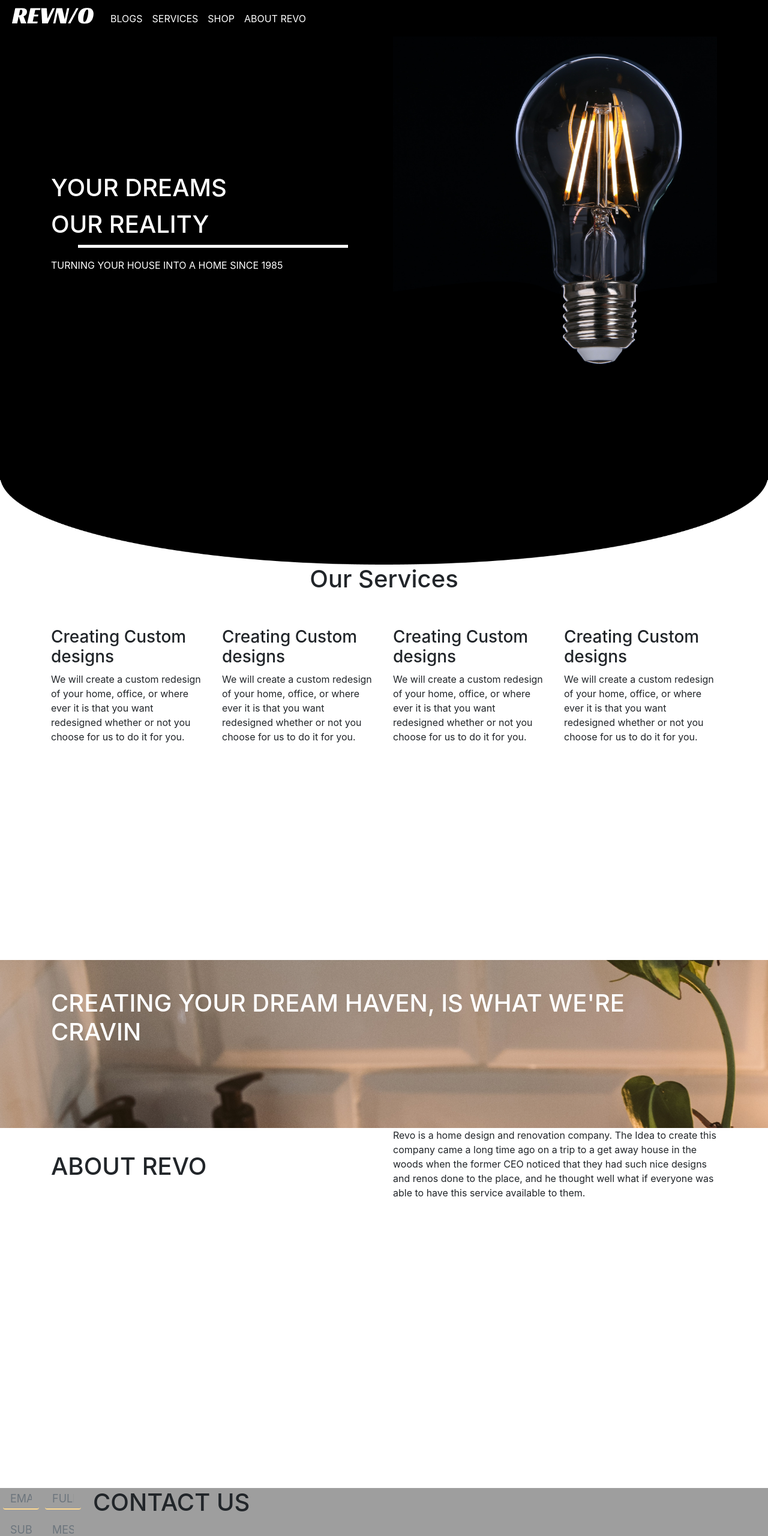
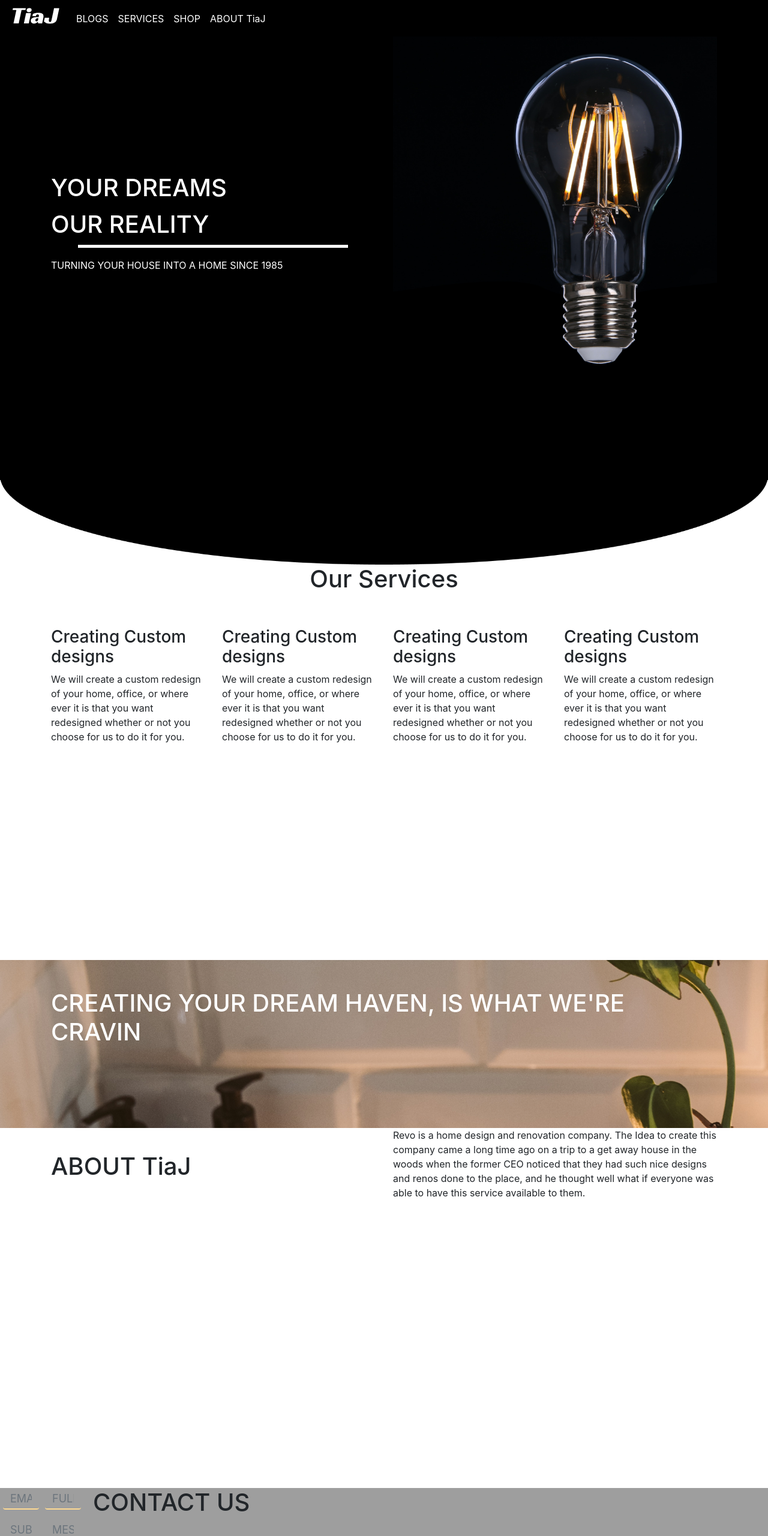
Before and after one commit to TiawoJoseph/RevoDesCorp, a plain HTML site: page index.html in a window 1280 px wide. Shown: the top 2560 px of the page at 60% size. Drawn offline with nearby package versions, Linux system fonts and the light colour scheme; some packages are replaced by stand-ins of ours; grey boxes are pictures that could not be loaded; a script that the page names is missing.

Commit message:
changed to tiaj

```diff
--- a/index.html
+++ b/index.html
@@ -3,8 +3,8 @@
 <head>
     <meta charset="UTF-8">
     <meta name="viewport" content="width=device-width, initial-scale=1.0">
-    <title>Revn/o Toronto, Ontario || Fake Company</title>
-    <link href="logo/r.png" rel="shortcut icon" type="image/png">
+    <title>TiaJ Toronto, Ontario || Fake Company</title>
+    <link href="logo/T.png" rel="shortcut icon" type="image/png">
     <script src="https://unpkg.com/scrollreveal"></script>
     <link rel="stylesheet" href="https://stackpath.bootstrapcdn.com/bootstrap/4.4.1/css/bootstrap.min.css" integrity="sha384-Vkoo8x4CGsO3+Hhxv8T/Q5PaXtkKtu6ug5TOeNV6gBiFeWPGFN9MuhOf23Q9Ifjh" crossorigin="anonymous">
     <link rel="stylesheet" href="css/style.css" >
@@ -27,7 +27,7 @@
                                     <nav class="navbar navbar-expand-md navbar-dark bg-none text-center ">
 
 
-                                        <a class="navbar-brand high" href="#"><img src="./logo/revo.png" alt="loading..."></a>
+                                        <a class="navbar-brand high" href="#"><img src="./logo/TiaJ.png" alt="loading..."></a>
                                         <button class="navbar-toggler" type="button" data-toggle="collapse" data-target="#navbarSupportedContent" aria-controls="navbarSupportedContent" aria-expanded="false" aria-label="Toggle navigation">
                                           <span class="navbar-toggler-icon"></span>
                                         </button>
@@ -45,7 +45,7 @@
                                                 <a class="nav-link" href="shop.html">SHOP</a>
                                               </li>
                                               <li class="nav-item active">
-                                                <a class="nav-link" href="#ABOUT">ABOUT REVO</a>
+                                                <a class="nav-link" href="#ABOUT">ABOUT TiaJ</a>
                                               </li>
 
 
@@ -124,7 +124,7 @@
     <div class="row align-item-center">
 
         <div class="col-6 m-auto abt">
-            <h1>ABOUT REVO </h1>
+            <h1>ABOUT TiaJ </h1>
         </div>
         <div class="col-6 m-auto abp">
         <p>Revo is a home design and renovation company. The Idea to create this company came
@@ -186,7 +186,7 @@
                 <ul>
                     <li> Toronto, Ontario</li>
                     <li> 555-555-5555</li>
-                    <li> info@revo.com</li>
+                    <li> info@TiaJ.com</li>
                 </ul>
             </div>
             <div class="col-sm-4">
```
Also changed, not shown: shop.html (+4 -4 lines), logo/T.png (added), logo/TiaJ.png (added).
